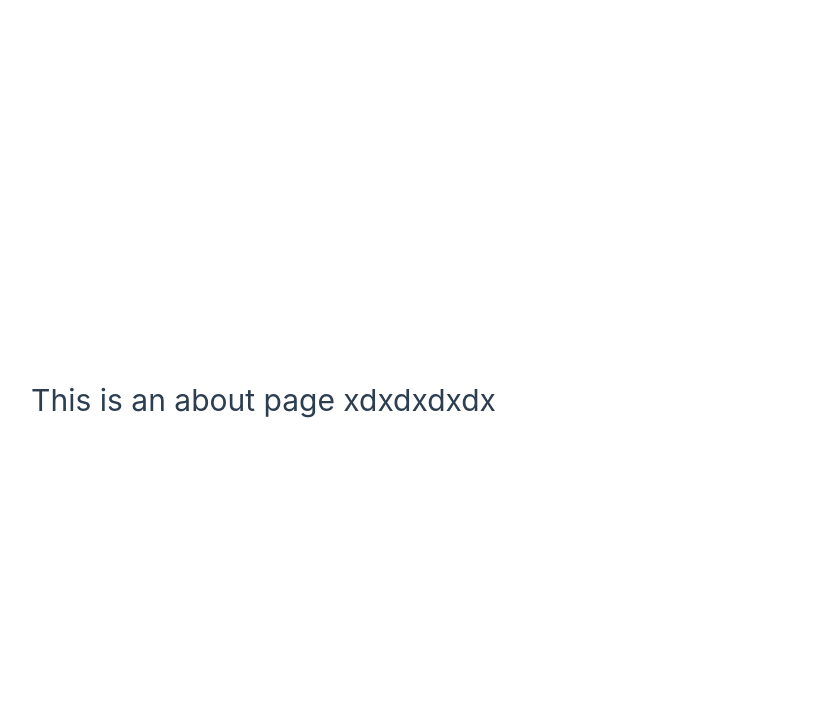
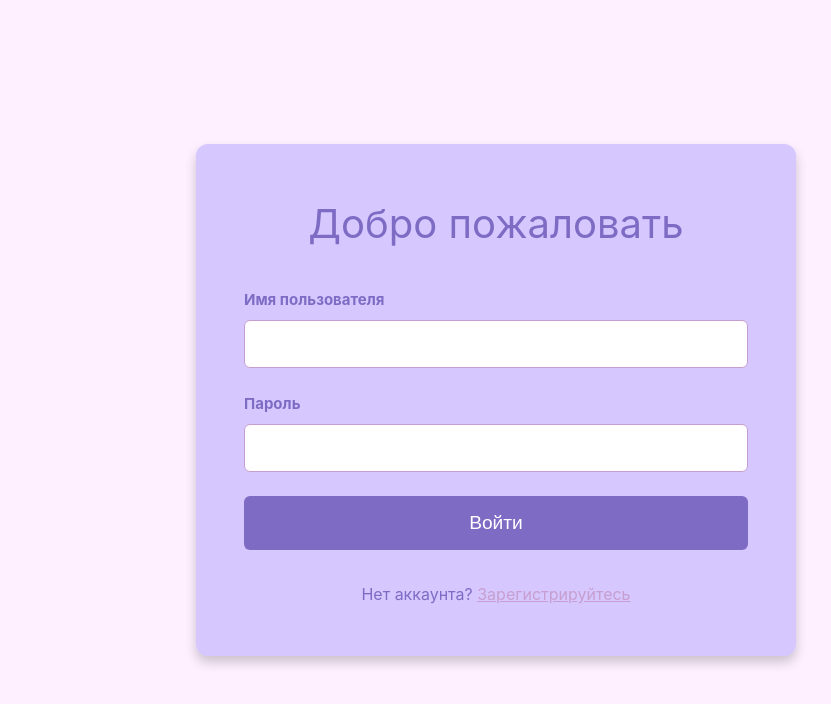
Before and after one commit to PuffyWithEyes/kcyx, a Vue app: page /auth in a window 1280 px wide. Shown: the top 704 px of the page, without its empty margins (144-975 px from the left). Built offline with nearby package versions, Linux system fonts and the light colour scheme; the HTML template or start-up script is replaced by a standard one.

Commit message:
Жестко надристайл

```diff
--- a/src/assets/base.css
+++ b/src/assets/base.css
@@ -3,6 +3,7 @@
   --vt-c-white: #ffffff;
   --vt-c-white-soft: #f8f8f8;
   --vt-c-white-mute: #f2f2f2;
+  --vt-c-pink: #FEF0FF;
 
   --vt-c-black: #181818;
   --vt-c-black-soft: #222222;
@@ -23,7 +24,7 @@
 
 /* semantic color variables for this project */
 :root {
-  --color-background: var(--vt-c-white);
+  --color-background: var(--vt-c-pink);
   --color-background-soft: var(--vt-c-white-soft);
   --color-background-mute: var(--vt-c-white-mute);
 
@@ -38,7 +39,7 @@
 
 @media (prefers-color-scheme: dark) {
   :root {
-    --color-background: var(--vt-c-black);
+    --color-background: var(--vt-c-pink);
     --color-background-soft: var(--vt-c-black-soft);
     --color-background-mute: var(--vt-c-black-mute);
 
--- a/src/assets/main.css
+++ b/src/assets/main.css
@@ -1,35 +1 @@
 @import './base.css';
-
-#app {
-  max-width: 1280px;
-  margin: 0 auto;
-  padding: 2rem;
-  font-weight: normal;
-}
-
-a,
-.green {
-  text-decoration: none;
-  color: hsla(160, 100%, 37%, 1);
-  transition: 0.4s;
-  padding: 3px;
-}
-
-@media (hover: hover) {
-  a:hover {
-    background-color: hsla(160, 100%, 37%, 0.2);
-  }
-}
-
-@media (min-width: 1024px) {
-  body {
-    display: flex;
-    place-items: center;
-  }
-
-  #app {
-    display: grid;
-    grid-template-columns: 1fr 1fr;
-    padding: 0 2rem;
-  }
-}
--- a/src/views/AuthView.vue
+++ b/src/views/AuthView.vue
@@ -1,15 +1,172 @@
 <template>
-    <div class="about">
-      <h1>This is an about page xdxdxdxdx</h1>
+    <div class="auth">
+      <div class="auth-card">
+        <h1 class="auth-title">Добро пожаловать</h1>
+        <form @submit.prevent="onSubmit">
+          <div class="form-group">
+            <label for="username">Имя пользователя</label>
+            <input id="username" v-model="username" type="text" required />
+          </div>
+          <div class="form-group">
+            <label for="password">Пароль</label>
+            <input id="password" v-model="password" type="password" required />
+          </div>
+          <button type="submit" class="btn">{{ isLogin ? 'Войти' : 'Зарегистрироваться' }}</button>
+        </form>
+        <p class="switch-text">
+          {{ isLogin ? "Нет аккаунта?" : "Уже есть аккаунт?" }}
+          <a href="#" @click.prevent="toggleMode">
+            {{ isLogin ? "Зарегистрируйтесь" : "Войдите здесь" }}
+          </a>
+        </p>
+      </div>
     </div>
   </template>
 
-  <style>
-  @media (min-width: 1024px) {
-    .about {
-      min-height: 100vh;
-      display: flex;
-      align-items: center;
-    }
+  <script>
+  import axios from "axios";
+
+  export default {
+    data() {
+      return {
+        isLogin: true,
+        username: "",
+        password: "",
+      };
+    },
+    methods: {
+      toggleMode() {
+        this.isLogin = !this.isLogin;
+      },
+      async onSubmit() {
+        const url = this.isLogin ? "/login" : "/register";
+        const payload = {
+          username: this.username.trim(),
+          password: this.password,
+        };
+
+        if (!payload.username || !payload.password) {
+          alert("Пожалуйста, заполните все поля.");
+          return;
+        }
+
+        try {
+          const response = await axios.post(`http://127.0.0.1:8000/api${url}`, payload, {
+            withCredentials: true,
+          });
+
+          if (response.status === 201 && !this.isLogin) {
+            alert("Регистрация прошла успешно! Пожалуйста, войдите.");
+            this.toggleMode();
+          } else if (response.status === 200 && this.isLogin) {
+            alert("Вход выполнен успешно!");
+          } else {
+            alert("Неизвестный статус ответа от сервера.");
+          }
+        } catch (error) {
+            console.log(error);
+          if (error.response) {
+            const { status, data } = error.response;
+
+            if (status === 400) {
+              alert(`Ошибка: ${data.detail}`);
+            } else if (status === 401){
+                alert(`Ошибка: пользователь с таким логином и паролем не зарегистрирован`);
+            }else if (status === 500) {
+              alert("Серверная ошибка. Пожалуйста, попробуйте позже.");
+            } else {
+              alert(`Ошибка ${status}: ${data?.detail || "Неизвестная ошибка"}`);
+            }
+          } else {
+            alert("Ошибка соединения с сервером. Проверьте интернет соединение.");
+          }
+        }
+      },
+    },
+  };
+  </script>
+
+
+  <style scoped>
+  .auth {
+    display: flex;
+    justify-content: center;
+    align-items: center;
+    min-height: 100vh;
+    background-color: #FEF0FF;
+    padding: 0 1rem;
+  }
+
+  .auth-card {
+    background-color: #D6C8FF;
+    padding: 3rem;
+    border-radius: 12px;
+    box-shadow: 0 6px 12px rgba(0, 0, 0, 0.2);
+    width: 100%;
+    max-width: 600px;
+    text-align: center;
+  }
+
+  .auth-title {
+    font-size: 2.5rem;
+    color: #7E6BC4;
+    margin-bottom: 2rem;
+  }
+
+  .form-group {
+    margin-bottom: 1.5rem;
+    text-align: left;
+  }
+
+  label {
+    display: block;
+    margin-bottom: 0.5rem;
+    color: #7E6BC4;
+    font-weight: bold;
+  }
+
+  input {
+    width: 100%;
+    padding: 0.75rem;
+    border: 1px solid #C79ECF;
+    border-radius: 6px;
+    font-size: 1.2rem;
+  }
+
+  input:focus {
+    outline: none;
+    border-color: #7E6BC4;
+    box-shadow: 0 0 6px rgba(126, 107, 196, 0.6);
+  }
+
+  .btn {
+    width: 100%;
+    padding: 1rem;
+    background-color: #7E6BC4;
+    color: #fff;
+    border: none;
+    border-radius: 6px;
+    font-size: 1.2rem;
+    cursor: pointer;
+  }
+
+  .btn:hover {
+    background-color: #5d50a8;
+  }
+
+  .switch-text {
+    margin-top: 2rem;
+    font-size: 1rem;
+    color: #7E6BC4;
+  }
+
+  .switch-text a {
+    color: #C79ECF;
+    text-decoration: underline;
+    cursor: pointer;
+  }
+
+  .switch-text a:hover {
+    color: #7E6BC4;
   }
   </style>
```
